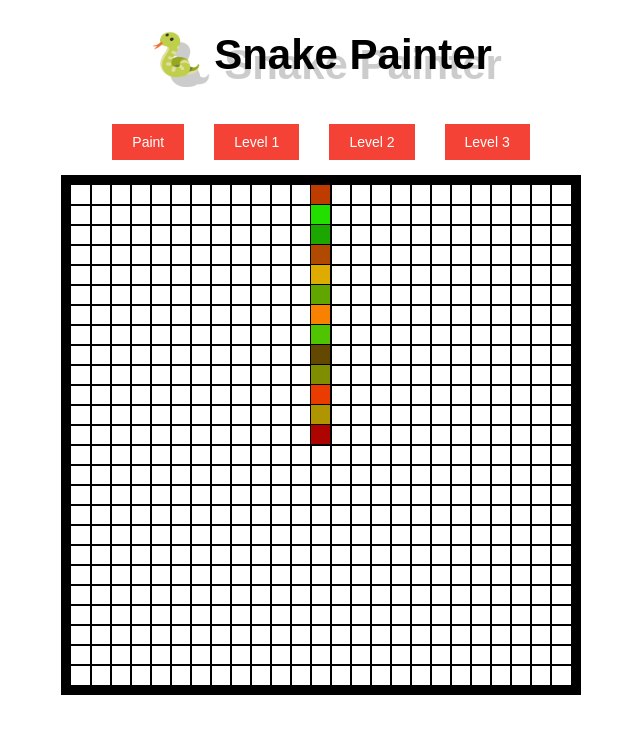
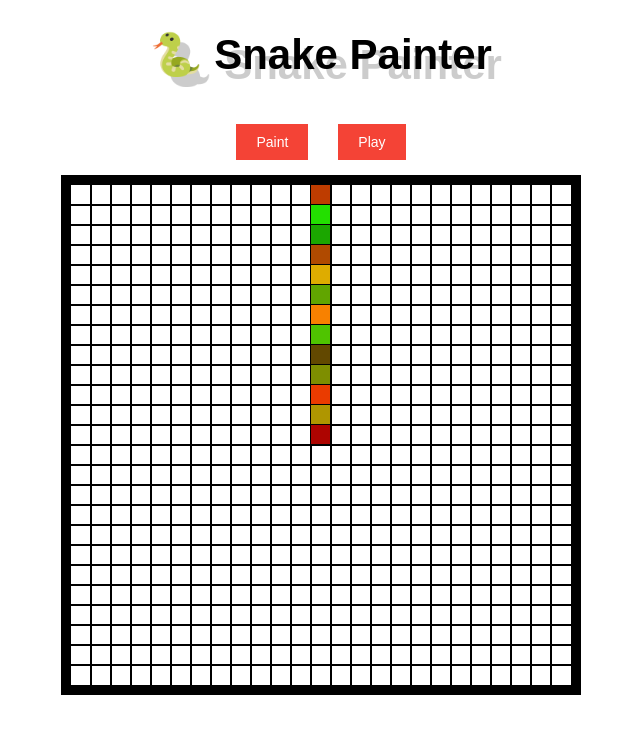
Before and after one commit to anastassia-b/snake-painter, a website: page docs/index.html in a window 1280 px wide. Shown: the whole page, without its empty margins (319-959 px from the left). Drawn offline with nearby package versions, Linux system fonts and the light colour scheme.

Commit message:
Update game options buttons

```diff
--- a/docs/js/bundle.js
+++ b/docs/js/bundle.js
@@ -83,7 +83,6 @@ class View {
     this.setupBoard(size);
 
     this.board = new Board(size);
-    console.log(this.board);
 
     this.intervalId = window.setInterval(
       this.step.bind(this), View.STEP_MILLIS
@@ -108,14 +107,14 @@ class View {
 
   addButtons() {
     const $levels = $("<nav>").addClass("levels");
-    for (let i = 0; i <= 3; i++) {
+    for (let i = 0; i <= 1; i++) {
       if (i === 0 ) {
         const $button = $("<button>").html('Paint');
         $button.on("click", this.paint);
         $levels.append($button);
       } else {
-        const $button = $("<button>").html(`Level ${i}`);
-        $button.on("click", this[`level${i}`]);
+        const $button = $("<button>").html(`Play`);
+        $button.on("click", () => window.location.reload(false));
         $levels.append($button);
       }
     }
```
Also changed, not shown: docs/index.html (+1 -1 lines), docs/js/view.js (+3 -4 lines), 1 other file.
